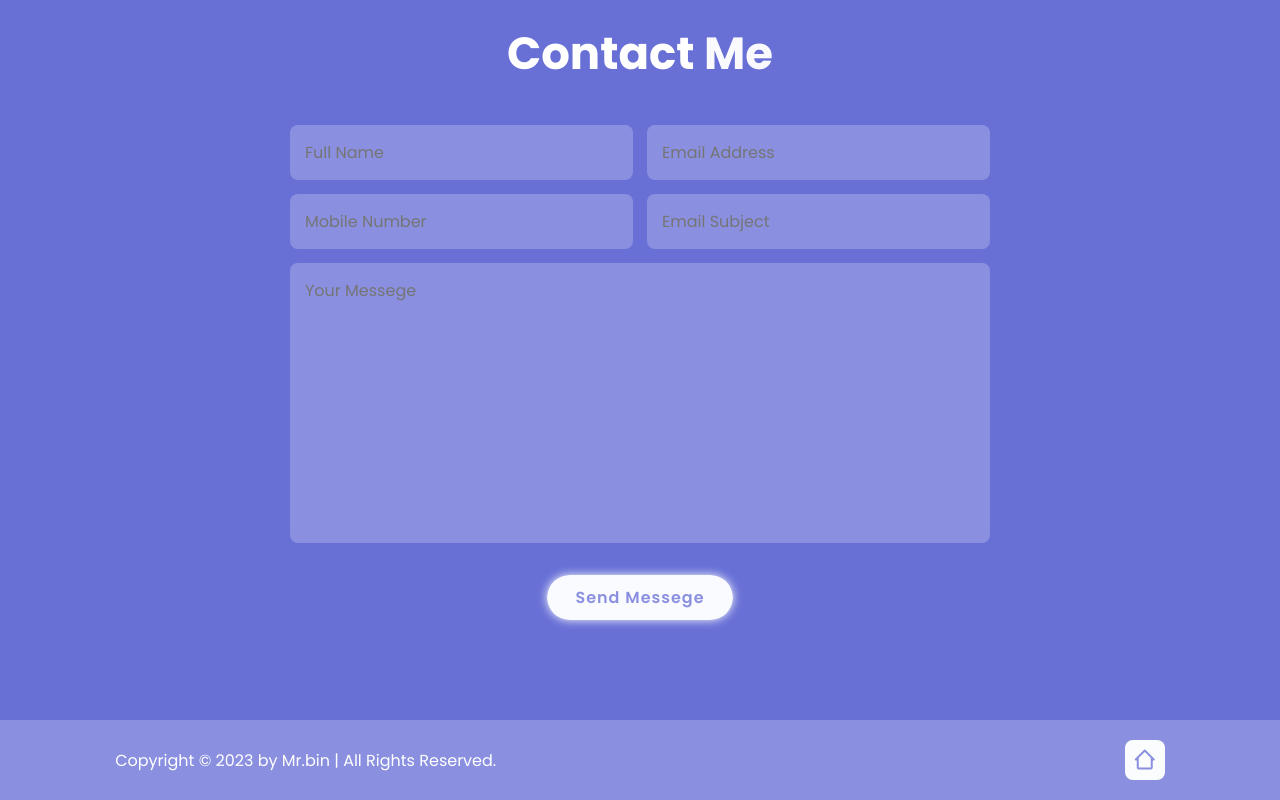
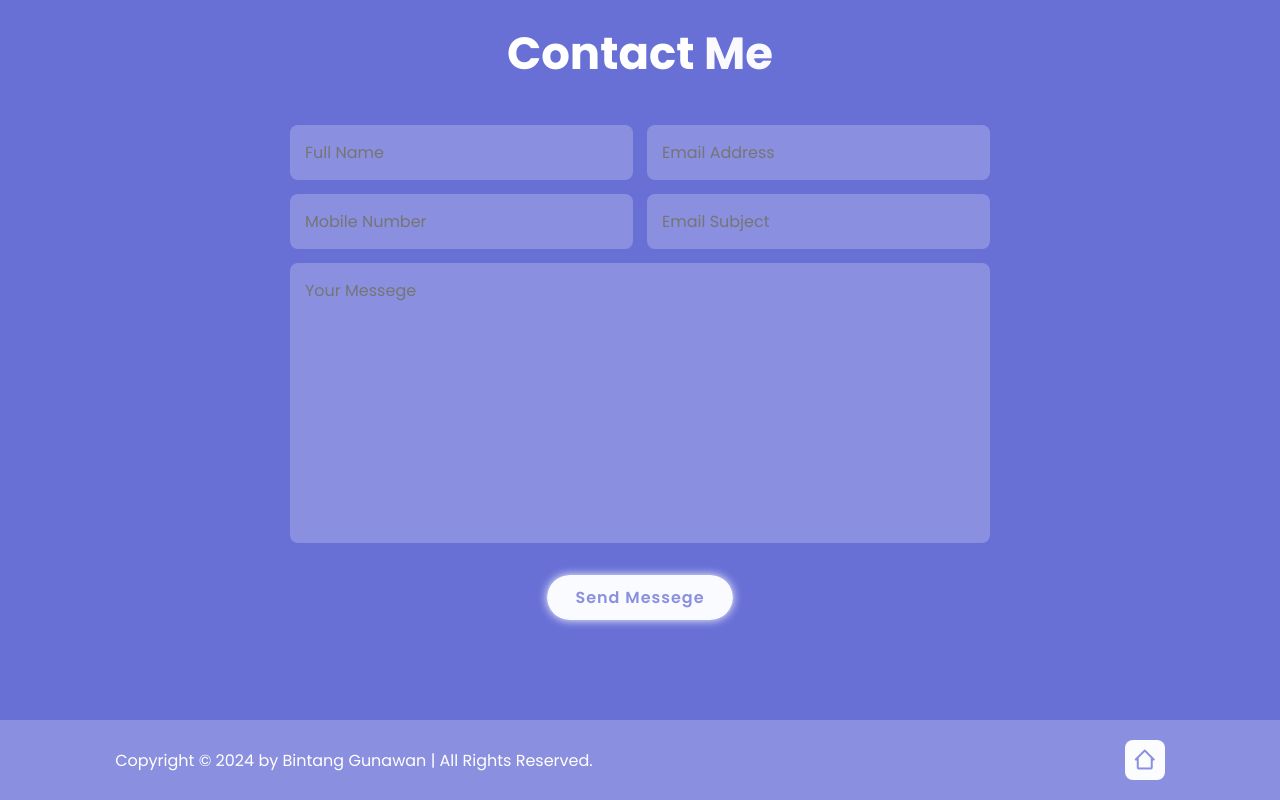
Before and after one commit to BINTANGGUNAWAN/WEB, a plain HTML site: page index.html in a window 1280 px wide. Shown: the part 3655-4455 px from the top of the page. Drawn offline with nearby package versions, Linux system fonts and the light colour scheme.

Commit message:
Update index.html
change year

```diff
--- a/index.html
+++ b/index.html
@@ -196,7 +196,7 @@
 
     <footer class="footer">
         <div class="footer-text">
-            <p>Copyright &copy; 2023 by Mr.bin | All Rights Reserved. </p>
+            <p>Copyright &copy; 2024 by Bintang Gunawan | All Rights Reserved. </p>
         </div>
 
         <div class="footer-iconTop">
```
